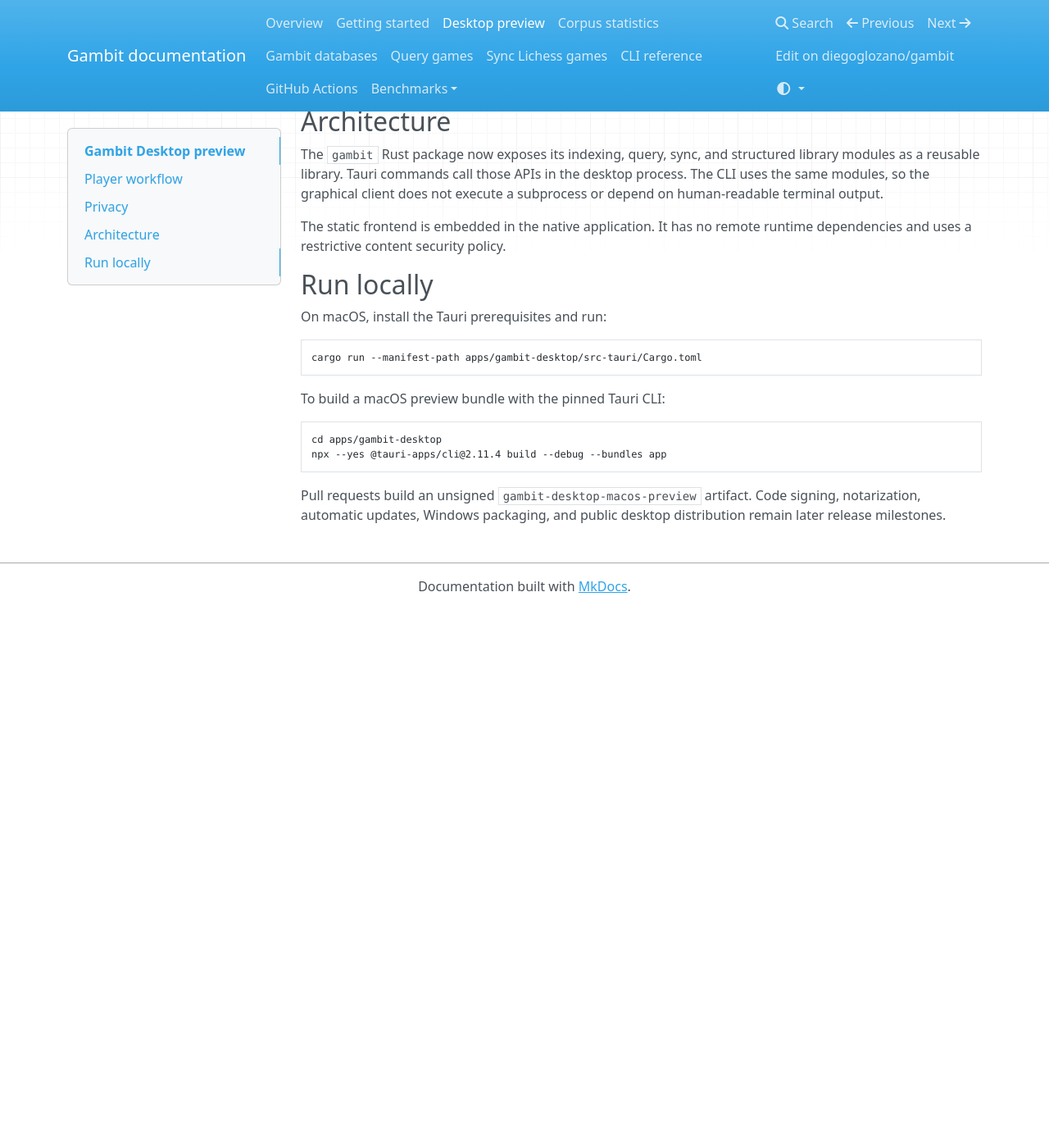
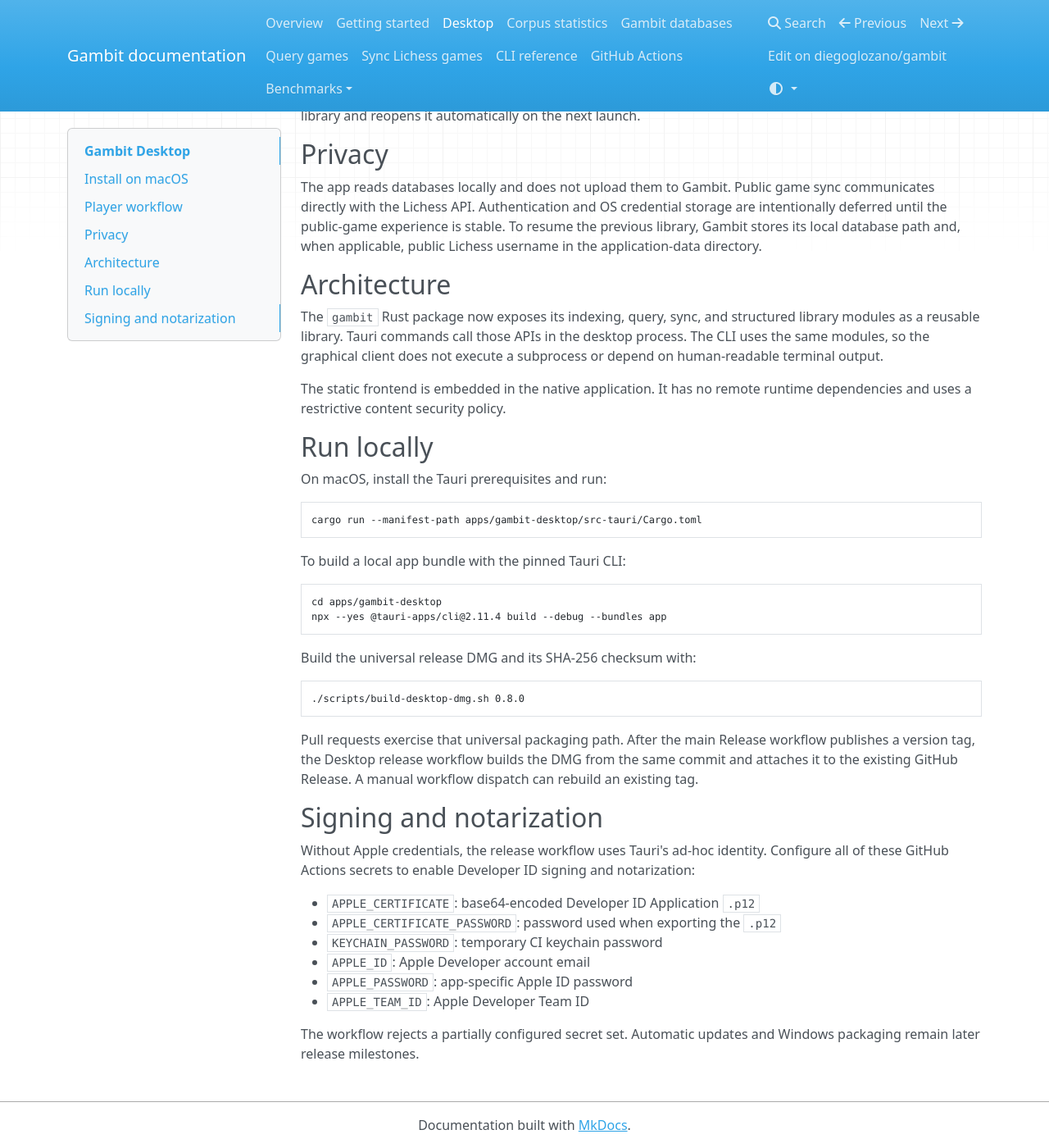
Before and after one commit to diegoglozano/gambit, an MkDocs documentation site: the page built from docs/desktop.md, in a window 1280 px wide and 1400 px high, scrolled down 618 px. Shown: the whole window at 82% size. Built offline with MkDocs 1.6.1, drawn with Linux system fonts in a browser that asks for light colours; nearby versions of some CDN libraries; before the commit the page ends 1361 px from its top, so only the background shows below that; some of the changed text lies outside the part shown.

Commit message:
Distribute Gambit Desktop as a macOS DMG

````diff
--- a/docs/desktop.md
+++ b/docs/desktop.md
@@ -1,7 +1,22 @@
-# Gambit Desktop preview
+# Gambit Desktop
 
 Gambit Desktop is a local-first graphical client for Gambit databases. It is an
-early development preview rather than part of the signed binary release.
+early product release for macOS.
+
+## Install on macOS
+
+Download the universal DMG from the
+[latest GitHub Release](https://github.com/diegoglozano/gambit/releases/latest/download/gambit-desktop-universal-apple-darwin.dmg),
+open it, and drag **Gambit** into **Applications**. The same installer supports
+Apple Silicon and Intel Macs. A
+[SHA-256 checksum](https://github.com/diegoglozano/gambit/releases/latest/download/gambit-desktop-universal-apple-darwin.dmg.sha256)
+is published beside every installer.
+
+Until Apple Developer credentials are configured for the project, release DMGs
+use an ad-hoc signature and macOS may require you to right-click Gambit and
+choose **Open** on first launch. Once the release secrets described below are
+present, the same pipeline applies a Developer ID signature and submits the app
+to Apple for notarization automatically.
 
 ## Player workflow
 
@@ -44,13 +59,36 @@
 cargo run --manifest-path apps/gambit-desktop/src-tauri/Cargo.toml
 ```
 
-To build a macOS preview bundle with the pinned Tauri CLI:
+To build a local app bundle with the pinned Tauri CLI:
 
 ```console
 cd apps/gambit-desktop
 npx --yes @tauri-apps/cli@2.11.4 build --debug --bundles app
 ```
 
-Pull requests build an unsigned `gambit-desktop-macos-preview` artifact. Code
-signing, notarization, automatic updates, Windows packaging, and public desktop
-distribution remain later release milestones.
+Build the universal release DMG and its SHA-256 checksum with:
+
+```console
+./scripts/build-desktop-dmg.sh 0.8.0
+```
+
+Pull requests exercise that universal packaging path. After the main Release
+workflow publishes a version tag, the Desktop release workflow builds the DMG
+from the same commit and attaches it to the existing GitHub Release. A manual
+workflow dispatch can rebuild an existing tag.
+
+## Signing and notarization
+
+Without Apple credentials, the release workflow uses Tauri's ad-hoc identity.
+Configure all of these GitHub Actions secrets to enable Developer ID signing
+and notarization:
+
+- `APPLE_CERTIFICATE`: base64-encoded Developer ID Application `.p12`
+- `APPLE_CERTIFICATE_PASSWORD`: password used when exporting the `.p12`
+- `KEYCHAIN_PASSWORD`: temporary CI keychain password
+- `APPLE_ID`: Apple Developer account email
+- `APPLE_PASSWORD`: app-specific Apple ID password
+- `APPLE_TEAM_ID`: Apple Developer Team ID
+
+The workflow rejects a partially configured secret set. Automatic updates and
+Windows packaging remain later release milestones.
--- a/mkdocs.yml
+++ b/mkdocs.yml
@@ -18,7 +18,7 @@
 nav:
   - Overview: index.md
   - Getting started: getting-started.md
-  - Desktop preview: desktop.md
+  - Desktop: desktop.md
   - Corpus statistics: statistics.md
   - Gambit databases: databases.md
   - Query games: query.md
````
Also changed, not shown: CHANGELOG.md (+2 -0 lines), README.md (+8 -4 lines), apps/gambit-desktop/README.md (+6 -0 lines), 5 other files.
